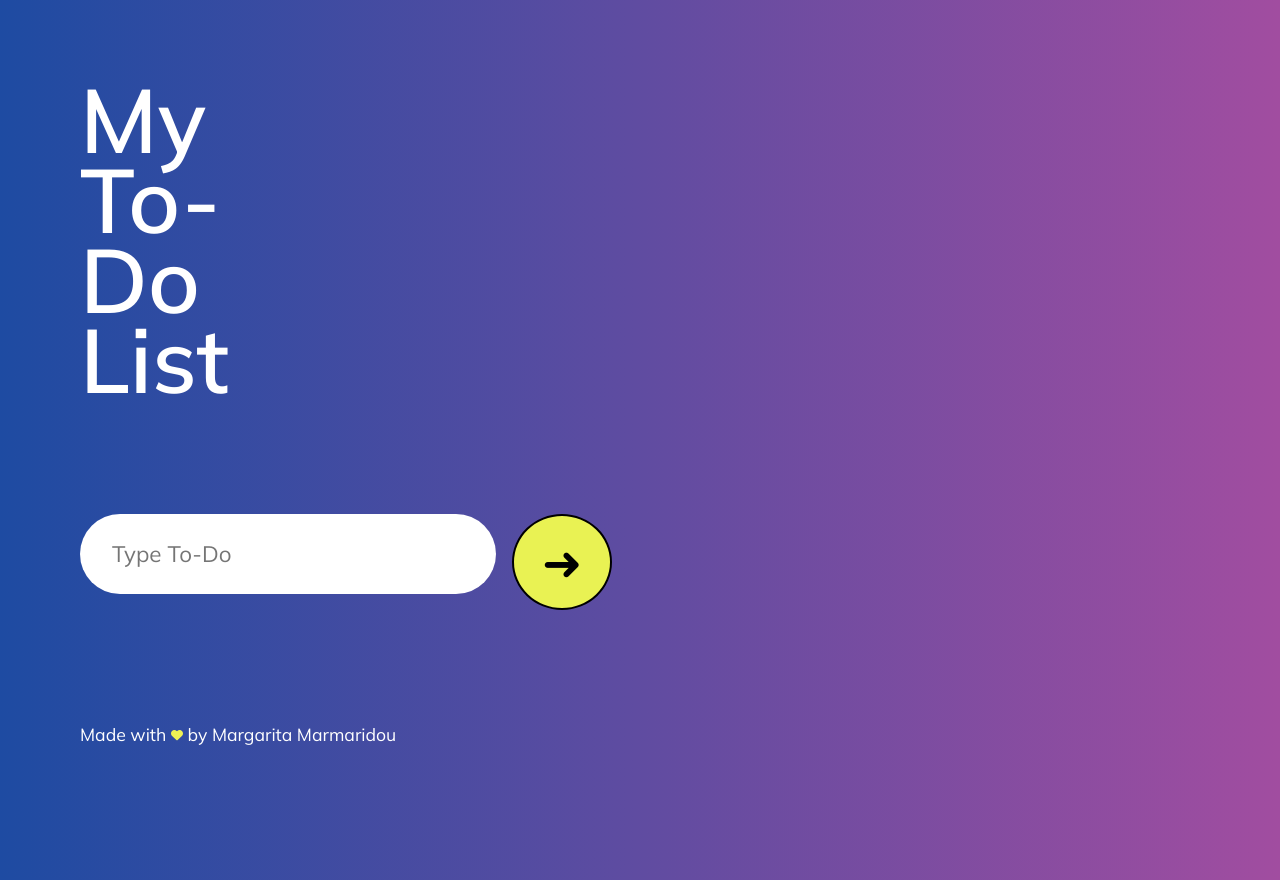
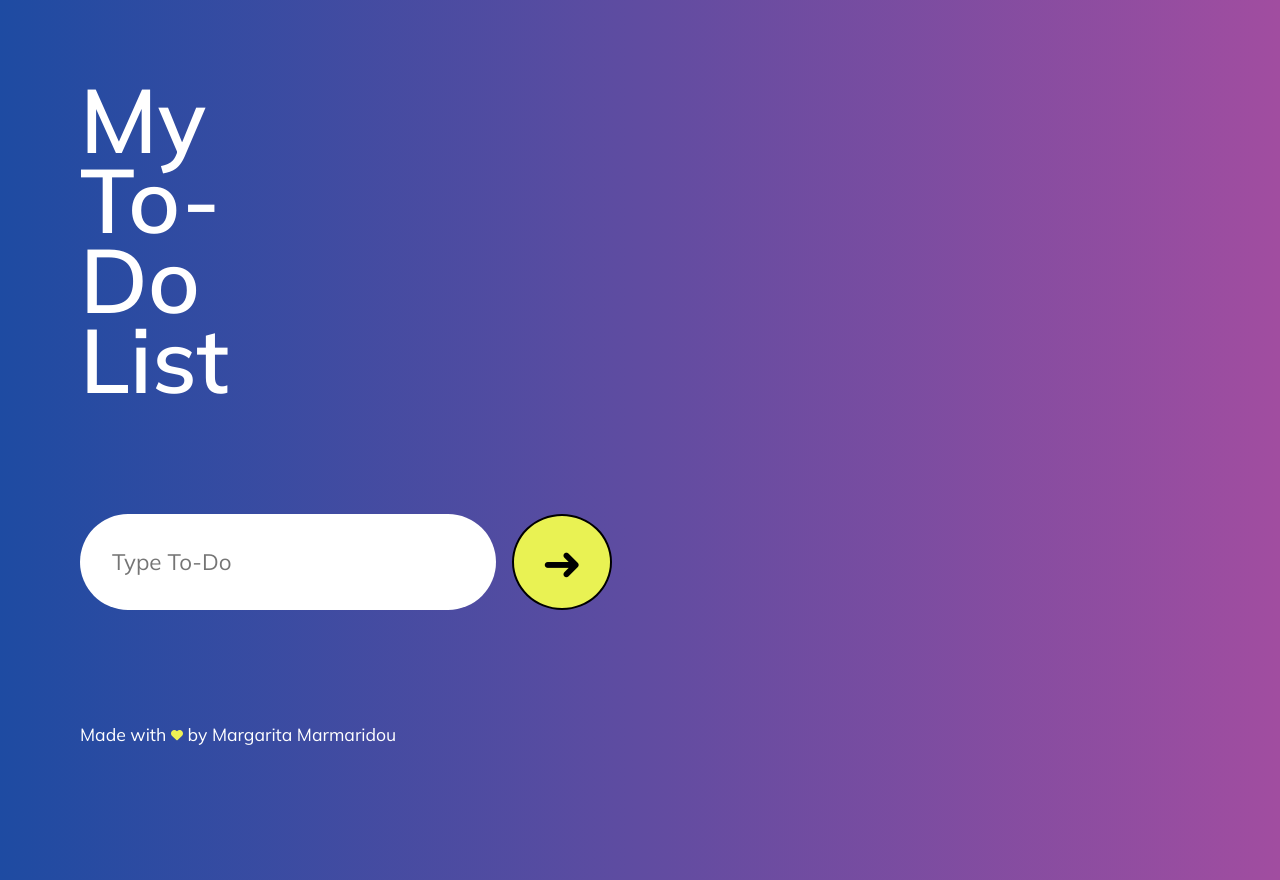
Before and after one commit to mamarmar/to-do-list, a React (Create React App) app: page / in a window 1280 px wide. Built offline with nearby package versions, Linux system fonts and the light colour scheme; the HTML template or start-up script is replaced by a standard one.

Commit message:
input-container

```diff
--- a/src/index.css
+++ b/src/index.css
@@ -352,12 +352,13 @@ footer a, footer a:hover, footer a:focus, footer a:active {
 
   input {
     width: 26rem;
-    height: 5rem;
+    height: 6rem;
     font-size: 1.4rem;
   }
 
   .add-btn {
     width: 100px;
+    height: 6rem;
     font-size: 3rem;
     font-weight: 200;
   }
```
